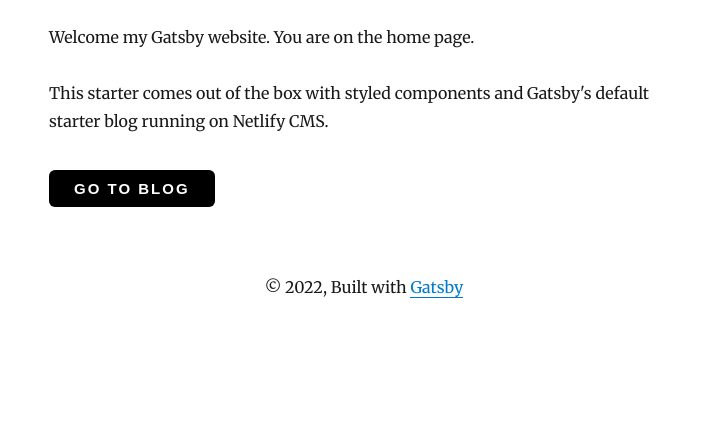
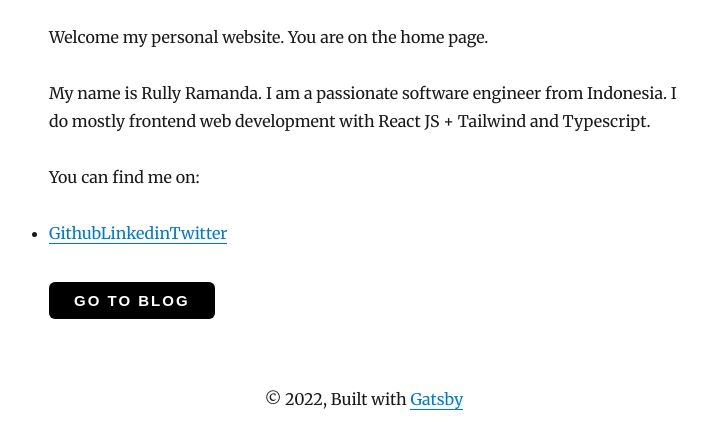
Before and after one commit to ruliarmando/myblog, a Gatsby site: page / in a window 1280 px wide. Shown: the part 726-1163 px from the top of the page, without its empty margins (276-984 px from the left). Before the commit the page ends 1051 px from the top, so only its background shows below. Built offline with nearby package versions, Linux system fonts and the light colour scheme; Gatsby itself is replaced by a stand-in of ours; some packages are replaced by stand-ins of ours.

Commit message:
Homepage revamp

```diff
--- a/src/pages/index.js
+++ b/src/pages/index.js
@@ -22,11 +22,19 @@ class IndexPage extends React.Component {
             👋
           </span>
         </h1>
-        <p>Welcome my Gatsby website. You are on the home page.</p>
+        <p>Welcome my personal website. You are on the home page.</p>
         <p>
-          This starter comes out of the box with styled components and Gatsby's
-          default starter blog running on Netlify CMS.
+          My name is Rully Ramanda. I am a passionate software engineer from Indonesia.
+          I do mostly frontend web development with React JS + Tailwind and Typescript.
         </p>
+        <p>You can find me on:</p>
+        <ul>
+          <li>
+            <a href="https://github.com/ruliarmando">Github</a>
+            <a href="https://www.linkedin.com/in/rully-ramanda/">Linkedin</a>
+            <a href="https://twitter.com/ruli_armando">Twitter</a>
+          </li>
+        </ul>
         <Link to="/blog/">
           <Button marginTop="35px">Go to Blog</Button>
         </Link>
```
Also changed, not shown: content/blog/instal-laravel-8-dengan-composer.md (+0 -2 lines).
